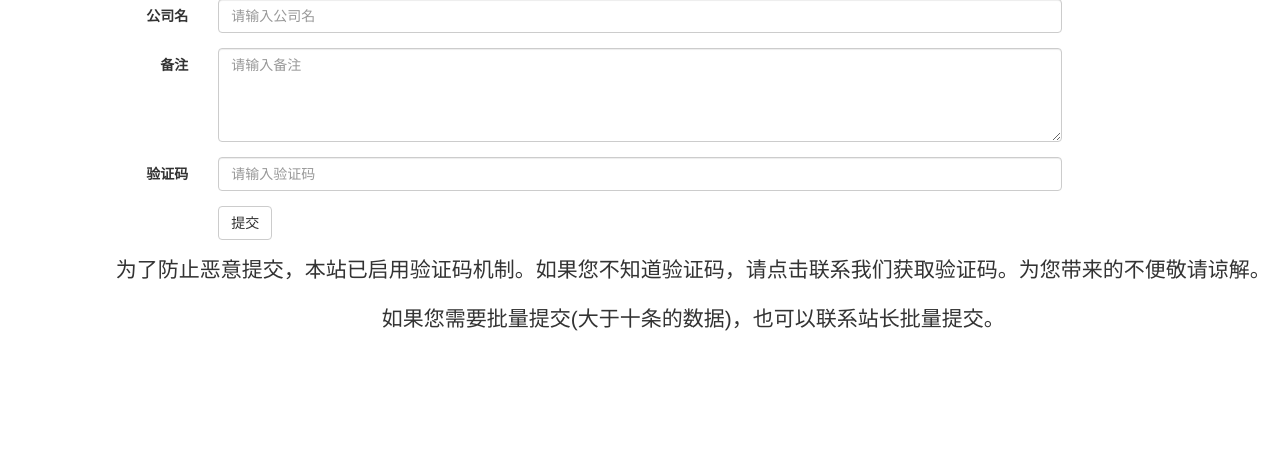
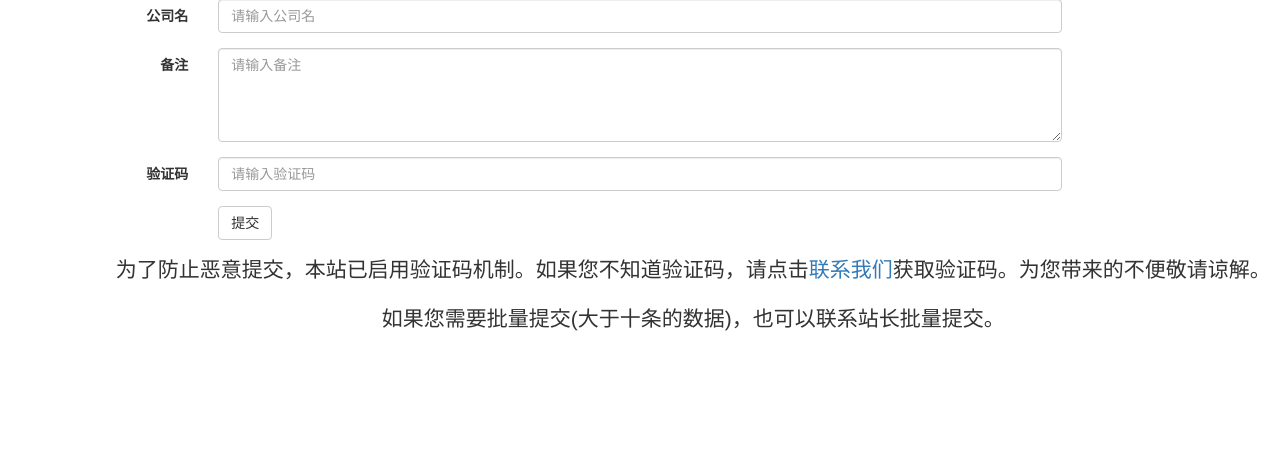
Before and after one commit to Macuilxochitl/blacklist, a Django app: page /submit/ in a window 1280 px wide. Shown: the part 101-550 px from the top of the page. Run offline with Django 3.2, Linux system fonts and the light colour scheme; some libraries are stand-ins or nearby versions.

Commit message:
给联系我们增加了超链接.

```diff
--- a/bl/templates/submit.html
+++ b/bl/templates/submit.html
@@ -29,7 +29,7 @@
     </div>
   </div>
 </form>
-  <p class="center lead col-sm-offset-1">为了防止恶意提交，本站已启用验证码机制。如果您不知道验证码，请点击联系我们获取验证码。为您带来的不便敬请谅解。</p>
+  <p class="center lead col-sm-offset-1">为了防止恶意提交，本站已启用验证码机制。如果您不知道验证码，请点击<a href="/contact/">联系我们</a>获取验证码。为您带来的不便敬请谅解。</p>
    <p class="center lead col-sm-offset-1">如果您需要批量提交(大于十条的数据)，也可以联系站长批量提交。</p>
 </div>
 
```
